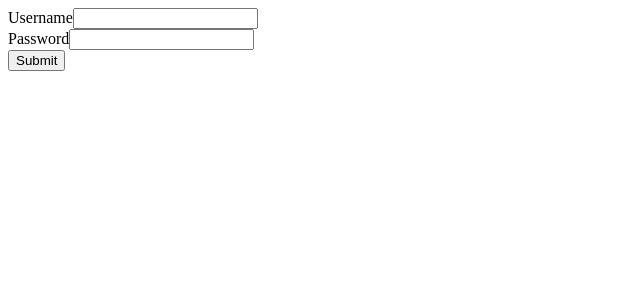
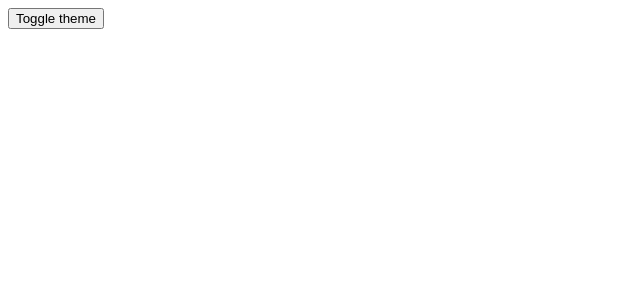
Before and after one commit to Akhilkhandelwal15/Additional-Hooks-in-React, a React (Vite) app: page / in a window 1280 px wide. Shown: the top 300 px of the page, without its empty margins (0-640 px from the left). Built offline with nearby package versions, Linux system fonts and the light colour scheme.

Commit message:
Context API in react

```diff
--- a/src/App.jsx
+++ b/src/App.jsx
@@ -1,4 +1,6 @@
 import './App.css'
+import { HomeComponent } from './contextAPI/HomeComponent'
+import { ThemeProvider } from './contextAPI/ThemeContext'
 import { ForwardRefHook } from './ForwardRefHook'
 import { UseRefHook } from './UseRefHook'
 import { UseRefHook2 } from './UseRefHook2'
@@ -13,7 +15,10 @@ function App() {
       <UseRefHook2 />
       <UseRefHook3 /> */}
       {/* <UseRefHook4 /> */}
-      <ForwardRefHook />
+      {/* <ForwardRefHook /> */}
+      <ThemeProvider>
+        <HomeComponent />
+      </ThemeProvider>
     </>
   )
 }
--- /dev/null
+++ b/src/contextAPI/HomeComponent.jsx
@@ -0,0 +1,17 @@
+import { useContext } from "react";
+import { ThemeContext, useThemeContext } from "./ThemeContext";
+
+export const HomeComponent = ()=>{
+    // const {theme, toggleTheme} = useContext(ThemeContext);
+    const {theme, toggleTheme} = useThemeContext();
+    const themeStyle = {
+        backgroundColor: theme === "dark" ? "black" : "#fff",
+        width: "500px",
+        height: "200px",
+    };
+    return (
+        <div style={themeStyle}>
+            <button onClick={toggleTheme}>Toggle theme</button>
+        </div>
+    );
+}
--- /dev/null
+++ b/src/contextAPI/ThemeContext.jsx
@@ -0,0 +1,26 @@
+import { createContext, useContext, useState } from "react";
+
+export const ThemeContext  = createContext();
+
+export const ThemeProvider = ({children})=>{
+    const [theme, setTheme] = useState("light");
+
+    function toggleTheme(){
+        setTheme((prev)=> prev==="dark"?"light":"dark");
+    }
+
+    return (
+        <ThemeContext.Provider value={{theme, toggleTheme}}>
+            {children}
+        </ThemeContext.Provider>
+    );
+}
+
+// custom hook
+export const useThemeContext = ()=>{
+    const context = useContext(ThemeContext);
+    if(context===undefined){
+        throw new Error("Component must be wrapped inside theme prvider");
+    }
+    return context;
+}
```
